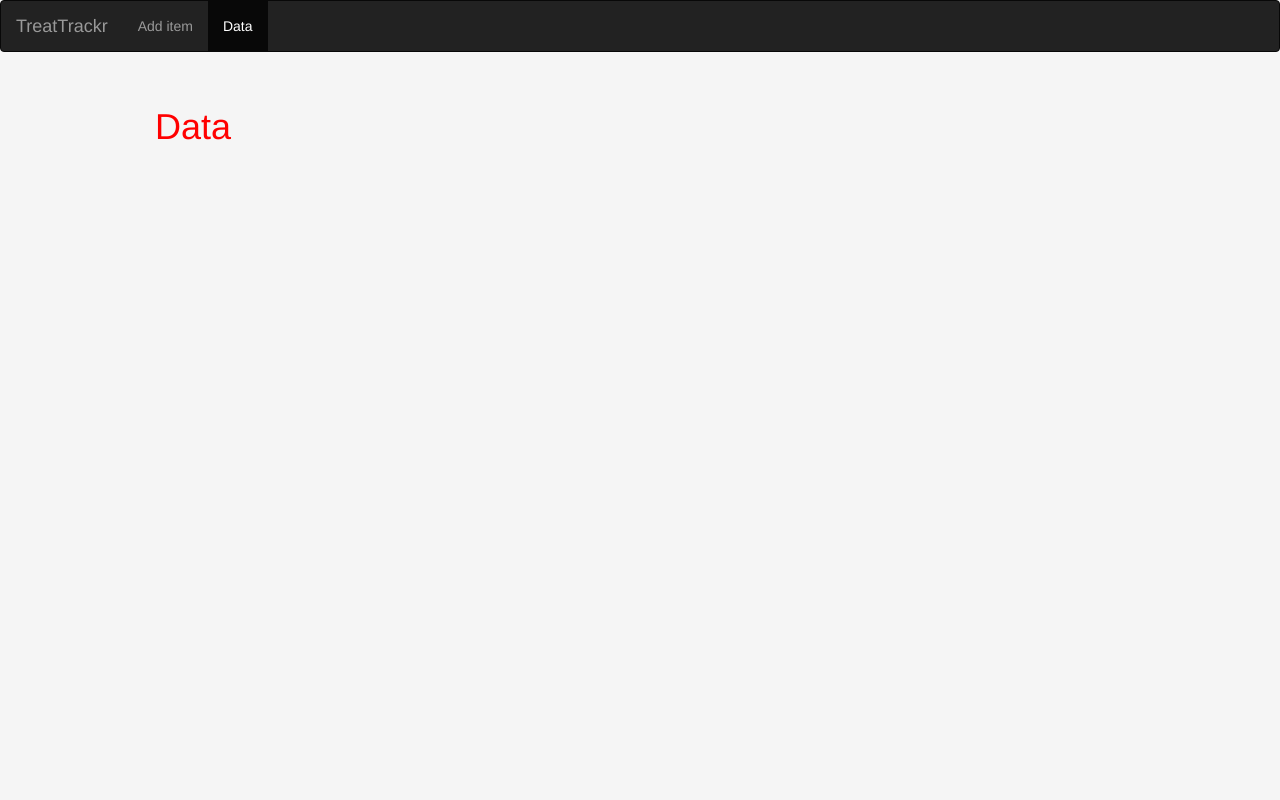
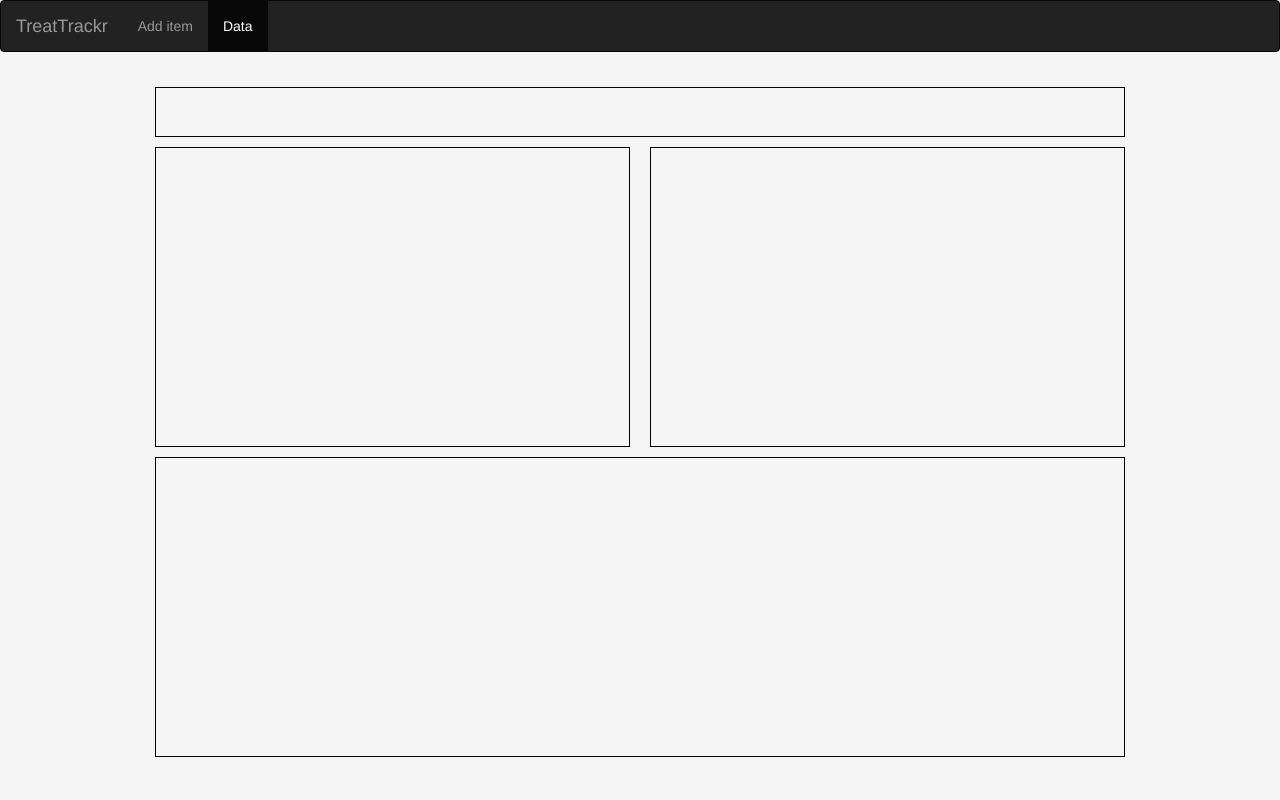
Before and after one commit to louissobel/treattrackr, a Flask app: page /data in a window 1280 px wide. Run offline with Flask 2, Linux system fonts and the light colour scheme; some libraries are stand-ins or nearby versions.

Commit message:
Add div holders in data page

```diff
--- a/app/static/css/data.css
+++ b/app/static/css/data.css
@@ -1,3 +1,28 @@
-h1 {
-  color:red;
+.data-datepicker {
+	border: 1px solid black;
+	width: 100%;
+	height: 50px;
+	margin-bottom: 10px;
 }
+
+.data-food-highlights {
+	border: 1px solid black;
+	width: 49%;
+	height: 300px;
+	float: left;
+	margin-right: 2%;
+}
+
+.data-exercise-highlights {
+	border: 1px solid black;
+	width: 49%;
+	height: 300px;
+	overflow: hidden;
+}
+
+.data-history {
+	border: 1px solid black;
+	margin-top: 10px;
+	width: 100%;
+	height: 300px;
+}
--- a/app/templates/data.html
+++ b/app/templates/data.html
@@ -8,5 +8,26 @@
 {% endblock %}
 
 {% block content %}
-<h1>Data</h1>
+
+<div class='data-main'>
+
+	<div class='data-datepicker'>
+	</div>
+
+	<div class='data-holder'>
+
+		<div class='data-food-highlights'>
+		</div>
+
+		<div class='data-exercise-highlights'>
+		</div>
+
+		<div class='data-history'>
+		</div>
+
+	</div>
+
+
+</div>
+
 {% endblock %}
```
